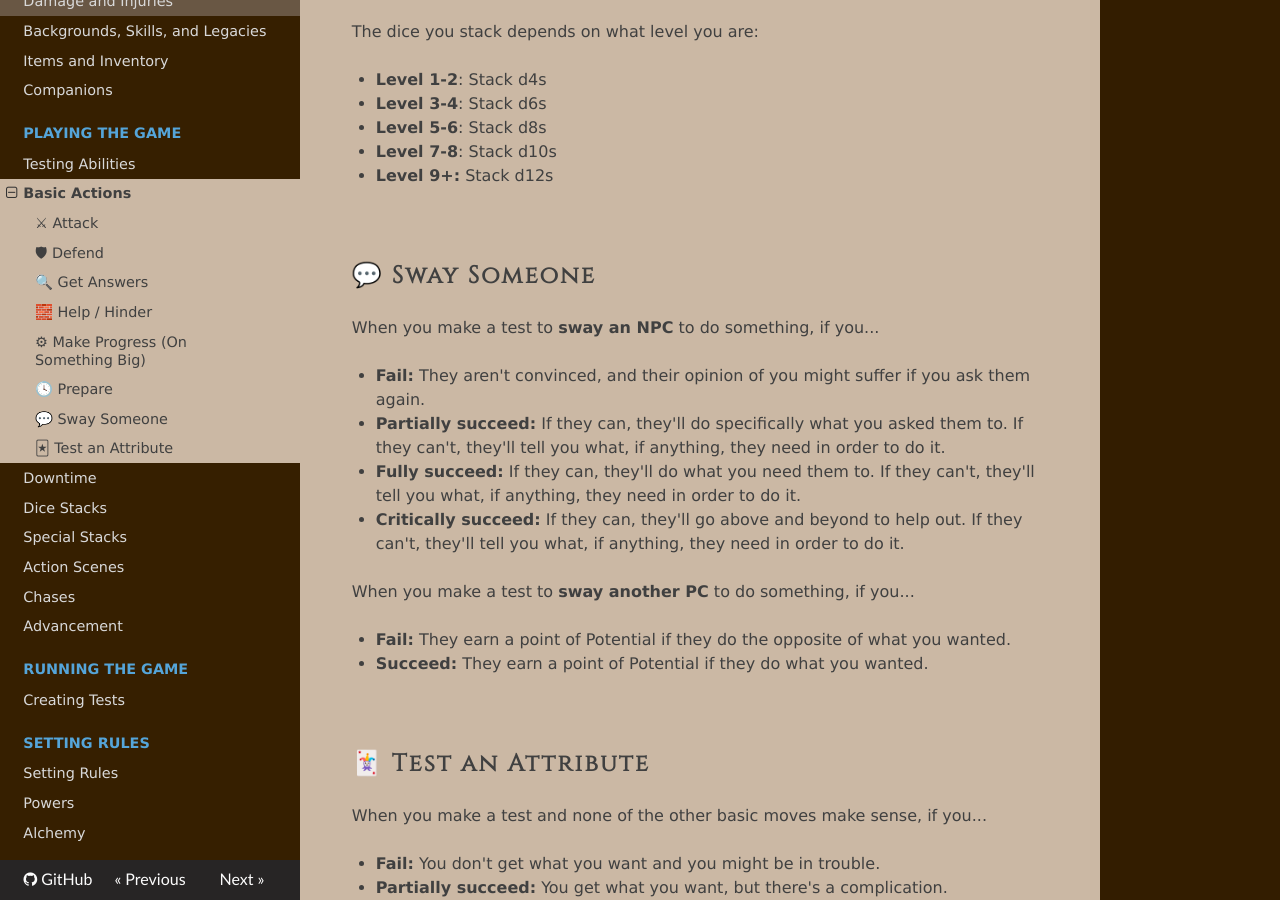
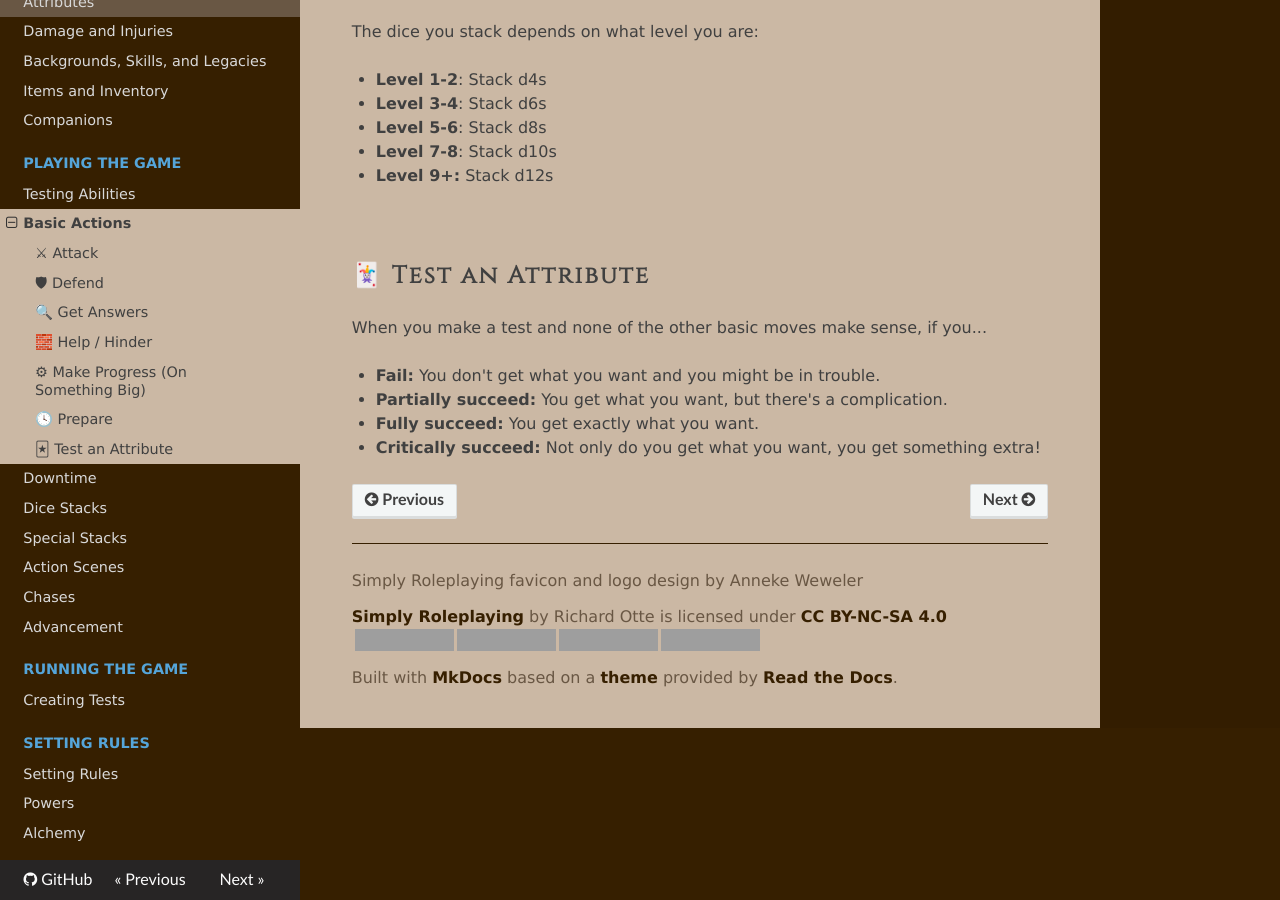
Before and after one commit to TheFifthRider/simply-roleplaying-webapp, an MkDocs documentation site: the page built from docs/gameplay/basic_actions.md, in a window 1280 px wide and 900 px high, scrolled down 2934 px, cut to the strip 0-900 px from the top of the window. Built offline with MkDocs 1.6.1, drawn with Linux system fonts in a browser that asks for light colours; nearby versions of some CDN libraries; grey boxes are pictures that could not be loaded.

Commit message:
fix: Remove sway, is it necessary?

```diff
--- a/docs/gameplay/basic_actions.md
+++ b/docs/gameplay/basic_actions.md
@@ -92,22 +92,6 @@ The dice you stack depends on what level you are:
 
 <br/>
 
-## 💬 Sway Someone
-
-When you make a test to **sway an NPC** to do something, if you...
-
-* **Fail:** They aren't convinced, and their opinion of you might suffer if you ask them again.
-* **Partially succeed:** If they can, they'll do specifically what you asked them to. If they can't, they'll tell you what, if anything, they need in order to do it.
-* **Fully succeed:** If they can, they'll do what you need them to. If they can't, they'll tell you what, if anything, they need in order to do it.
-* **Critically succeed:**  If they can, they'll go above and beyond to help out. If they can't, they'll tell you what, if anything, they need in order to do it.
-
-When you make a test to **sway another PC** to do something, if you...
-
-* **Fail:** They earn a point of Potential if they do the opposite of what you wanted.
-* **Succeed:** They earn a point of Potential if they do what you wanted.
-
-<br/>
-
 ## 🃏 Test an Attribute
 
 When you make a test and none of the other basic moves make sense, if you...
```
